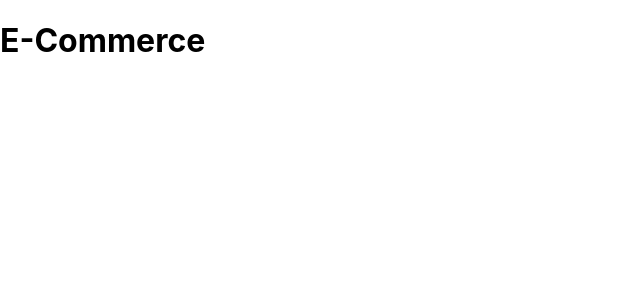
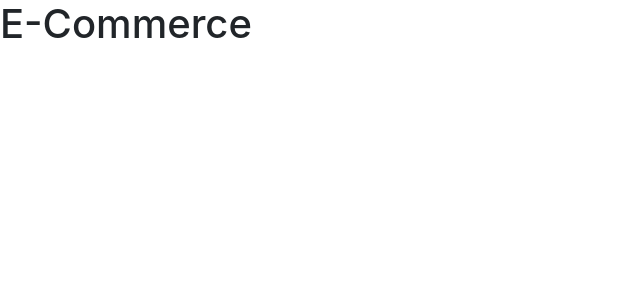
Before and after one commit to paraketsova/js-lesson-7-e-commerce, a React (Create React App) app in the folder js-lesson-7-e-commerce/: page / in a window 1280 px wide. Shown: the top 300 px of the page, without its empty margins (0-640 px from the left). Built offline with nearby package versions, Linux system fonts and the light colour scheme.

Commit message:
Delete index.css delete import css to index. Add import bootstrap to index.js

```diff
--- a/js-lesson-7-e-commerce/src/App.js
+++ b/js-lesson-7-e-commerce/src/App.js
@@ -1,4 +1,6 @@
-import React from 'react'
+import React from 'react';
+
+
 
 function App() {
   return (
--- a/js-lesson-7-e-commerce/src/index.css
+++ /dev/null
@@ -1,13 +0,0 @@
-body {
-  margin: 0;
-  font-family: -apple-system, BlinkMacSystemFont, 'Segoe UI', 'Roboto', 'Oxygen',
-    'Ubuntu', 'Cantarell', 'Fira Sans', 'Droid Sans', 'Helvetica Neue',
-    sans-serif;
-  -webkit-font-smoothing: antialiased;
-  -moz-osx-font-smoothing: grayscale;
-}
-
-code {
-  font-family: source-code-pro, Menlo, Monaco, Consolas, 'Courier New',
-    monospace;
-}
--- a/js-lesson-7-e-commerce/src/index.js
+++ b/js-lesson-7-e-commerce/src/index.js
@@ -1,6 +1,6 @@
 import React from 'react';
 import ReactDOM from 'react-dom';
-import './index.css';
+import 'bootstrap/dist/css/bootstrap.css'
 import App from './App';
 import reportWebVitals from './reportWebVitals';
 
```
Also changed, not shown: 1 other file (tests, documents, lock files or other folders).
